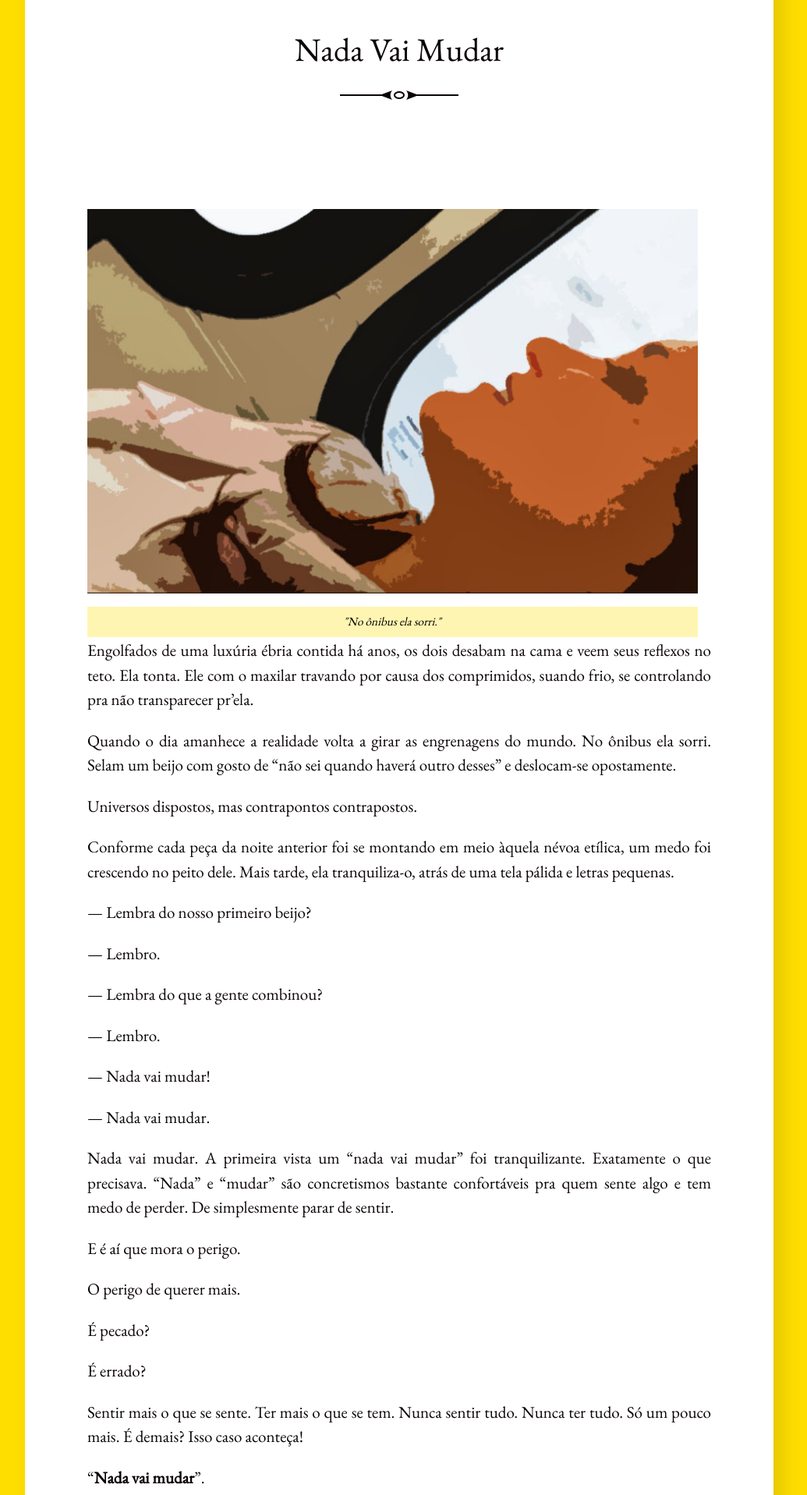
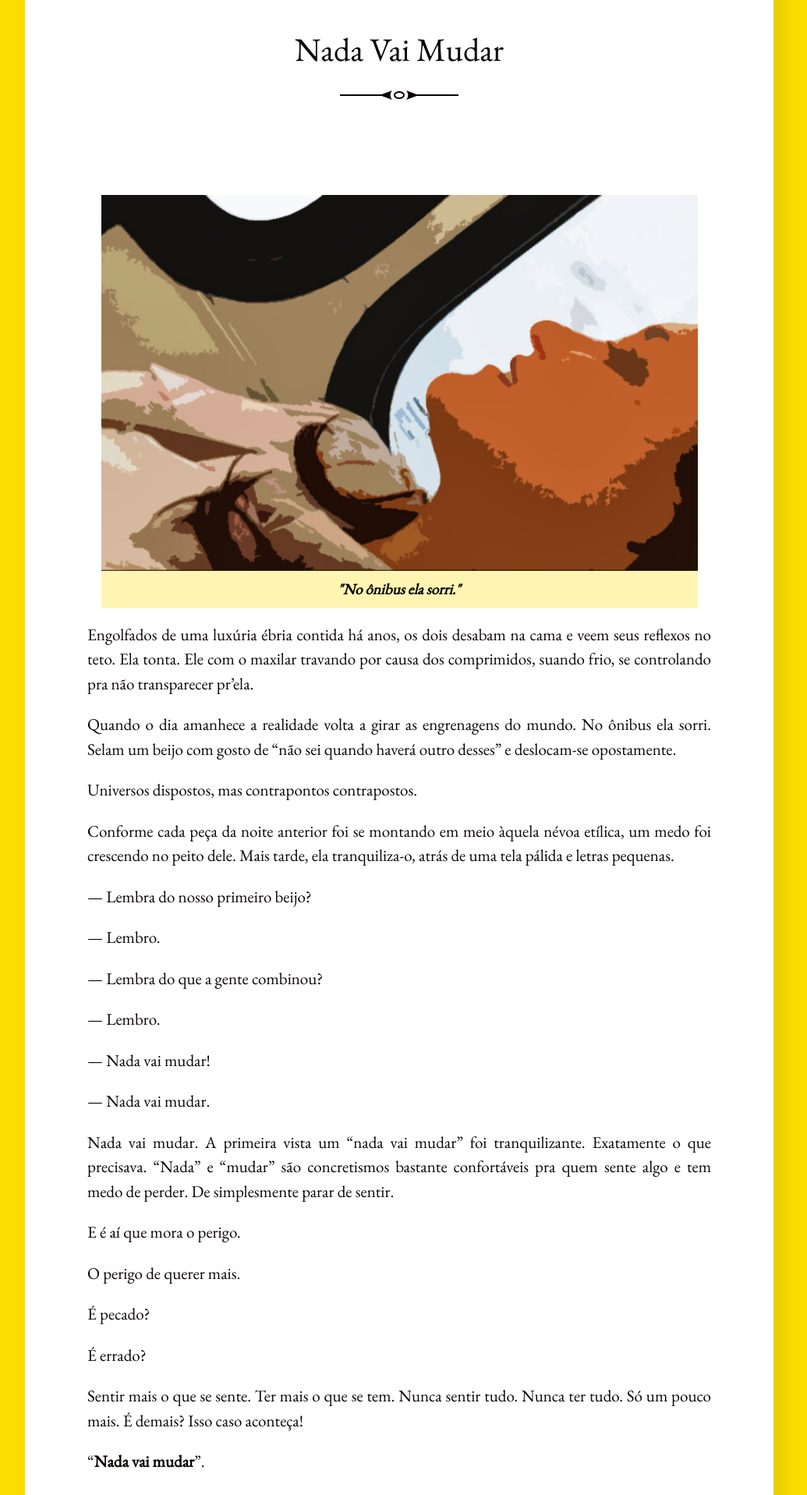
Before and after one commit to tropicaos/laueu, a Jekyll site: the page built from _posts/2020-07-02-nada-vai-mudar.md, in a window 1280 px wide. Shown: the part 371-2288 px from the top of the page at 78% size, without its empty margins (128-1163 px from the left). Built offline with Jekyll 4.4.1, drawn with Linux system fonts in a browser that asks for light colours; comment, search, counter and statistics services are not loaded.

Commit message:
SAKURA FIGCAPTIONS

```diff
--- a/_sass/_base.scss
+++ b/_sass/_base.scss
@@ -91,25 +91,32 @@ hr {
 }
 
 img {
-  display: flex;
+  display: table;
   max-width: 100%;
-  height: auto;
-  margin: 2em auto;
-  margin-bottom: none;
-  margin-top: none;
 }
 
 figure img {
-  margin: 2em auto 1em;
+  margin: auto;
   margin-bottom: none;
 }
 
 figcaption {
-  font-size: .875em;
-  font-style: italic;
   text-align: center;
+  font-weight: bold;
   margin: none;
-  margin-bottom: 0.1em;
+  font-size: 1.1em;
+  color: grey;
+  background-color: rgba(254, 222, 0, 0.3);
+}
+
+.image-wrapper {
+  display: table;
+  margin: 1em;
+  float: left;
+  .image-wrapper figcaption {
+    display: table-caption;
+    caption-side: bottom;
+ }
 }
 
 .divided::after {
```
Also changed, not shown: _posts/2014-10-06-game-design-comportamental.md (+6 -6 lines), images/uploads/carlosmassa.jpeg (renamed from images/uploads/1_i9mbxkfjzbxxwcs_qqsaaa.jpeg), images/uploads/comportamental.jpg (renamed from images/uploads/download.jpg), images/uploads/dragoa.jpeg (renamed from images/uploads/1_axmdfcfrnfe4k8d6gxhtpq.jpeg), images/uploads/tatubola.jpeg (renamed from images/uploads/1_9weajmanp_55co3xgray8q.jpeg), images/uploads/tuntstunts.jpeg (renamed from images/uploads/1_keagpumsrtfsqefwoln9ya.jpeg).
